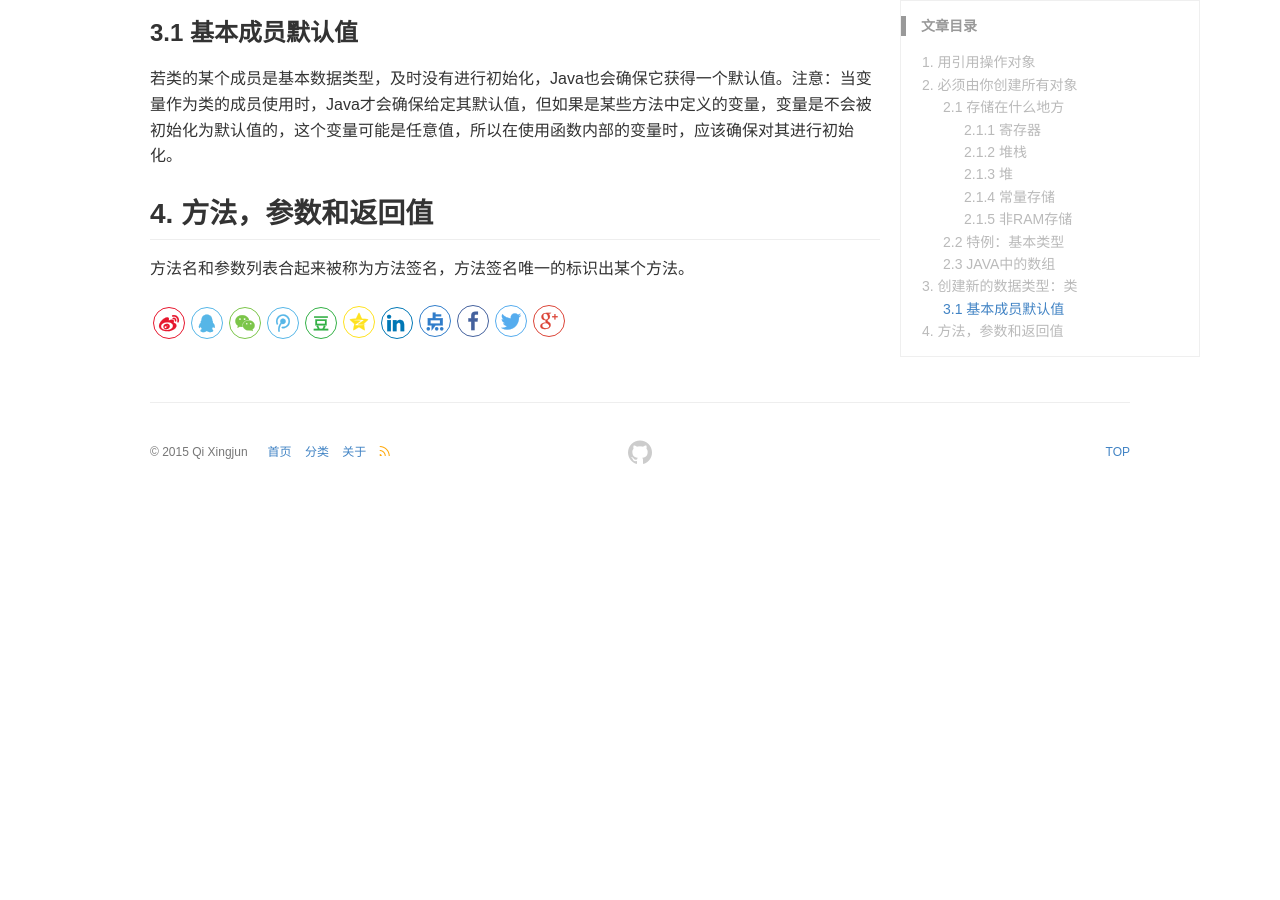
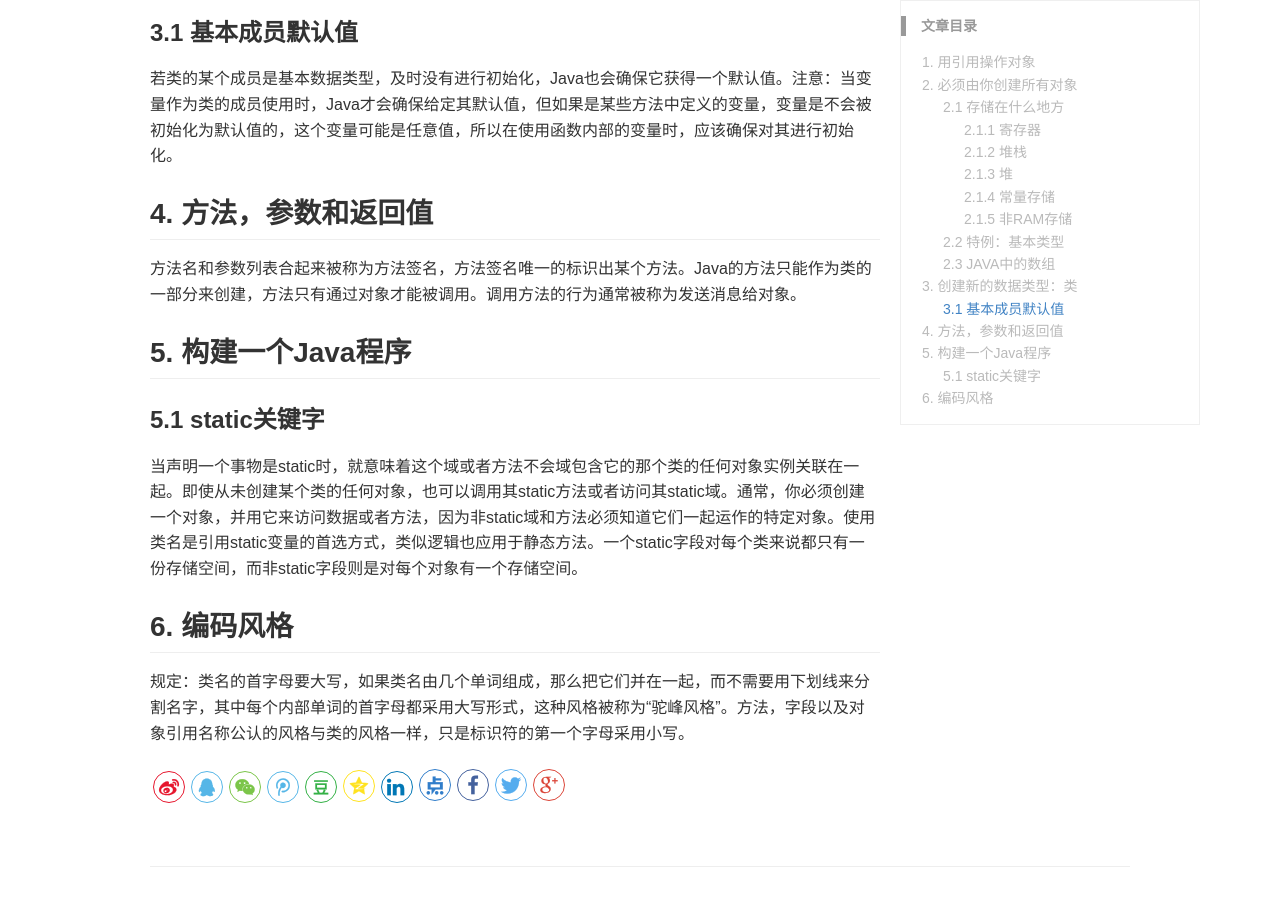
Before and after one commit to QiXingjun/QiXingjun.github.io, a Jekyll site: the page built from _posts/blog/2016-09-08-thinking-in-java-chapter2.md, in a window 1280 px wide and 900 px high, scrolled down 1386 px. Built offline with Jekyll 4.4.1, drawn with Linux system fonts in a browser that asks for light colours; comment, search, counter and statistics services are not loaded; before the commit the page ends 1887 px from its top, so only the background shows below that.

Commit message:
Update 2016-09-08-thinking-in-java-chapter2.md

```diff
--- a/_posts/blog/2016-09-08-thinking-in-java-chapter2.md
+++ b/_posts/blog/2016-09-08-thinking-in-java-chapter2.md
@@ -55,4 +55,14 @@ Java中一切皆对象，但操作的标识符实际上是对象的一个引用(
 
 ## 4. 方法，参数和返回值
 
-方法名和参数列表合起来被称为方法签名，方法签名唯一的标识出某个方法。
+方法名和参数列表合起来被称为方法签名，方法签名唯一的标识出某个方法。Java的方法只能作为类的一部分来创建，方法只有通过对象才能被调用。调用方法的行为通常被称为发送消息给对象。
+
+## 5. 构建一个Java程序
+
+### 5.1 static关键字
+
+当声明一个事物是static时，就意味着这个域或者方法不会域包含它的那个类的任何对象实例关联在一起。即使从未创建某个类的任何对象，也可以调用其static方法或者访问其static域。通常，你必须创建一个对象，并用它来访问数据或者方法，因为非static域和方法必须知道它们一起运作的特定对象。使用类名是引用static变量的首选方式，类似逻辑也应用于静态方法。一个static字段对每个类来说都只有一份存储空间，而非static字段则是对每个对象有一个存储空间。
+
+## 6. 编码风格
+
+规定：类名的首字母要大写，如果类名由几个单词组成，那么把它们并在一起，而不需要用下划线来分割名字，其中每个内部单词的首字母都采用大写形式，这种风格被称为“驼峰风格”。方法，字段以及对象引用名称公认的风格与类的风格一样，只是标识符的第一个字母采用小写。
```
